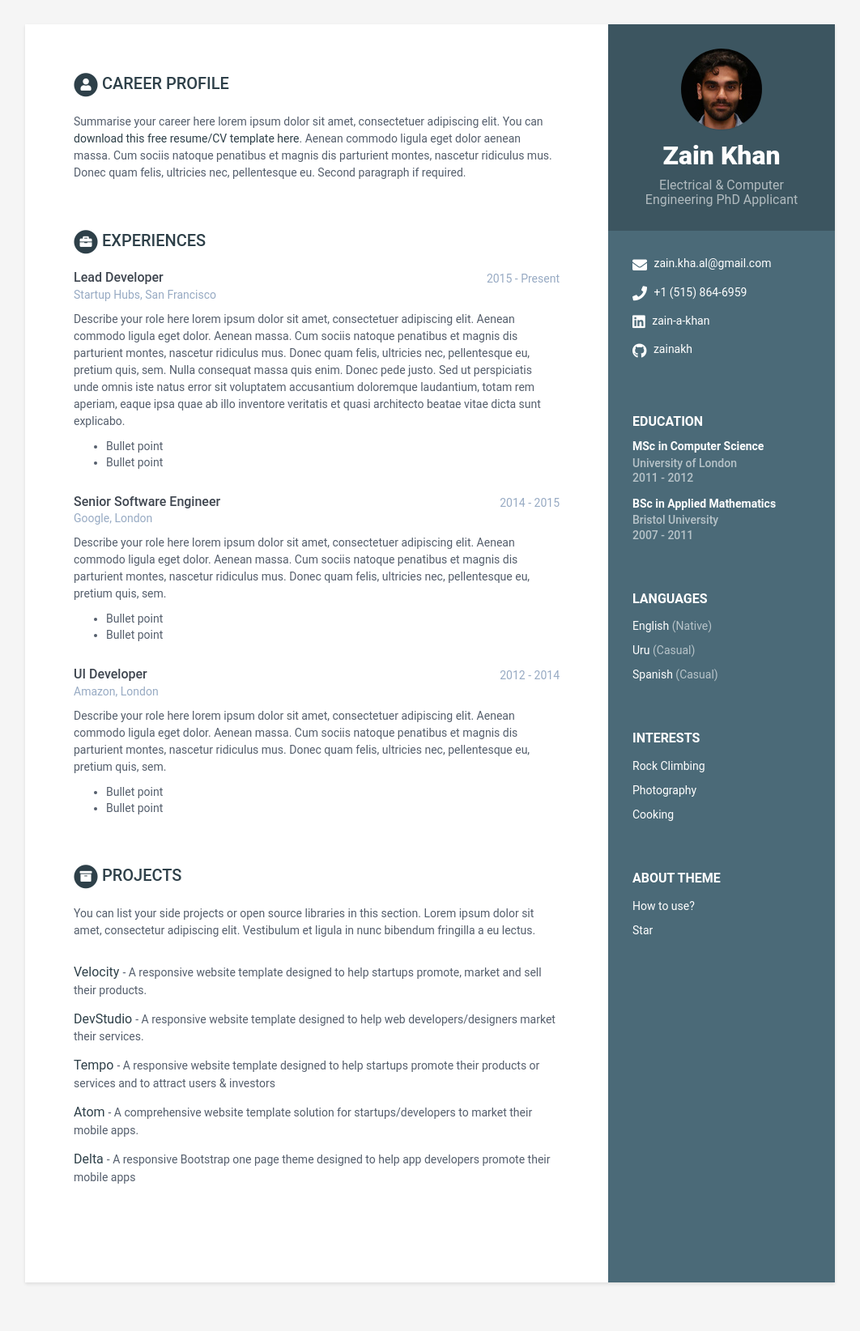
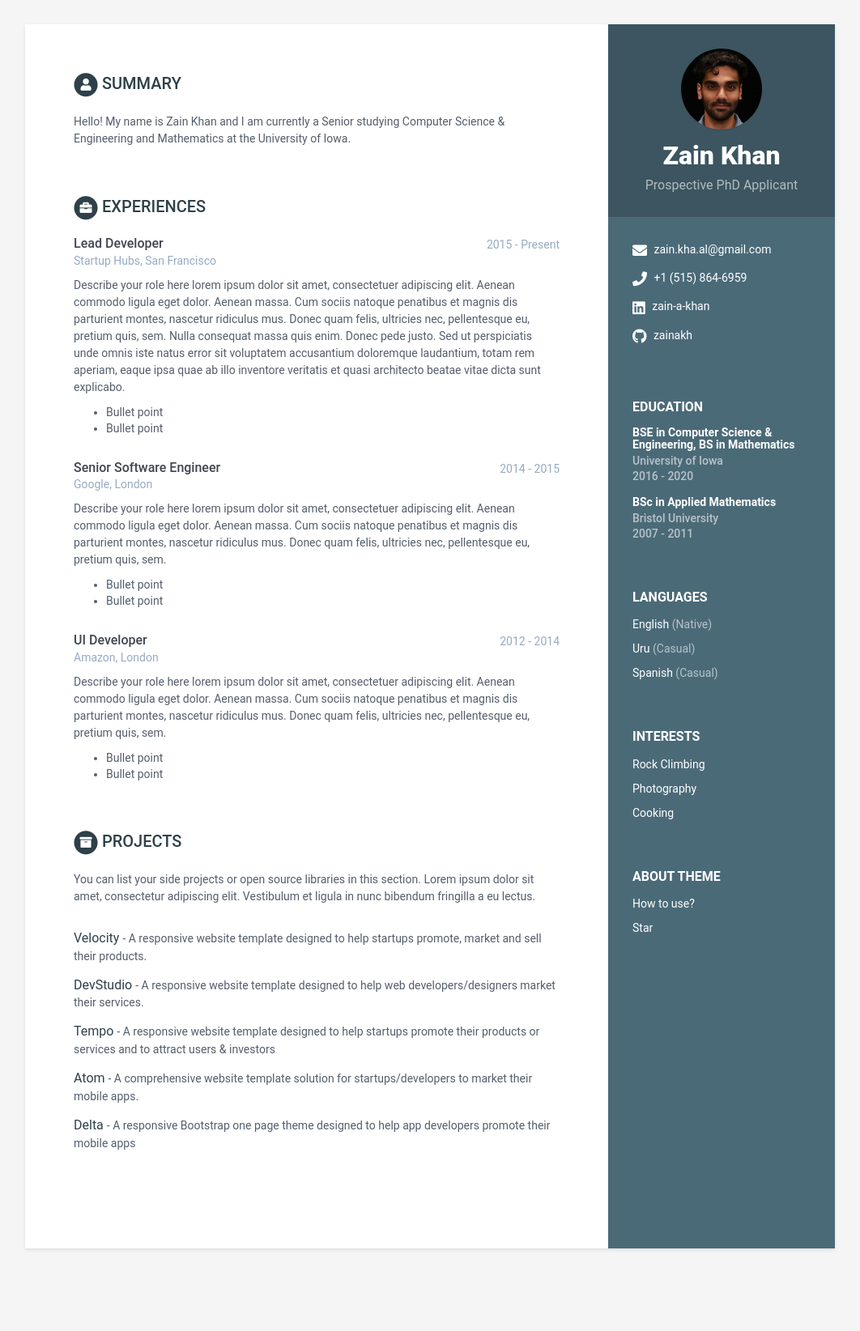
Before and after one commit to zainakh/zainakh.github.io, a Jekyll site: the page built from index.html, in a window 1280 px wide. Shown: the whole page at 81% size, without its empty margins (109-1171 px from the left). Built offline with Jekyll 4.4.1, drawn with Linux system fonts in a browser that asks for light colours; after the commit the page ends 1602 px from its top, so only the background shows below that.

Commit message:
Update data.yml

```diff
--- a/_data/data.yml
+++ b/_data/data.yml
@@ -8,8 +8,8 @@ sidebar:
 
     # Profile information
     name: Zain Khan
-    tagline: Electrical & Computer Engineering PhD Applicant
-    avatar: profile.jpg  #place a 100x100 picture inside /assets/images/ folder and provide the name of the file below
+    tagline: Prospective PhD Applicant
+    avatar: profile.png  #place a 100x100 picture inside /assets/images/ folder and provide the name of the file below
 
     # Sidebar links
     email: zain.kha.al@gmail.com
@@ -38,18 +38,13 @@ sidebar:
         link:
 
 career-profile:
-    title: Career Profile
+    title: Summary
     summary: |
-      Summarise your career here lorem ipsum dolor sit amet, consectetuer
-      adipiscing elit. You can [download this free resume/CV template here]().
-      Aenean commodo ligula eget dolor aenean massa. Cum sociis natoque
-      penatibus et magnis dis parturient montes, nascetur ridiculus mus.
-      Donec quam felis, ultricies nec, pellentesque eu.
-      Second paragraph if required.
+      Hello! My name is Zain Khan and I am currently a Senior studying Computer Science & Engineering and Mathematics at the University of Iowa.
 education:
-    - degree: MSc in Computer Science
-      university: University of London
-      time: 2011 - 2012
+    - degree: BSE in Computer Science & Engineering, BS in Mathematics
+      university: University of Iowa
+      time: 2016 - 2020
       details: |
         Describe your study here lorem ipsum dolor sit amet, consectetuer
         adipiscing elit. Aenean commodo ligula eget dolor. Aenean massa. Cum
```
